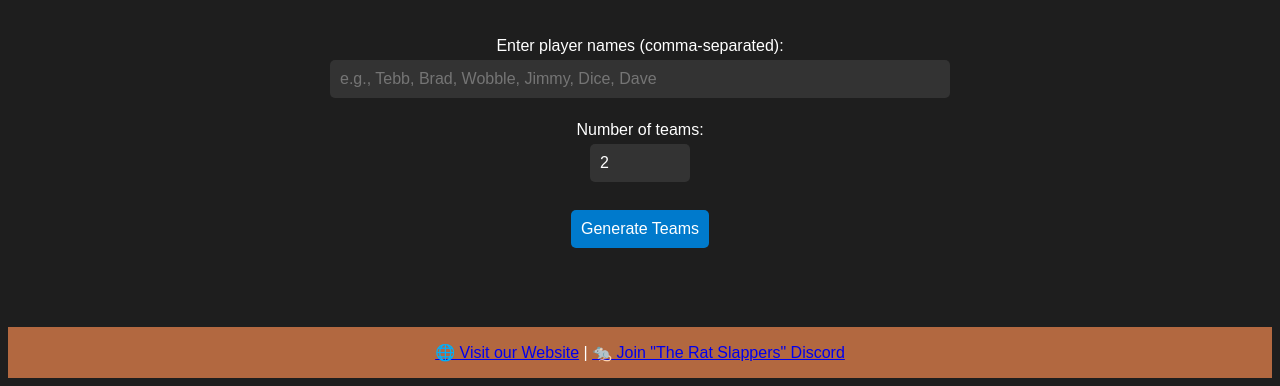
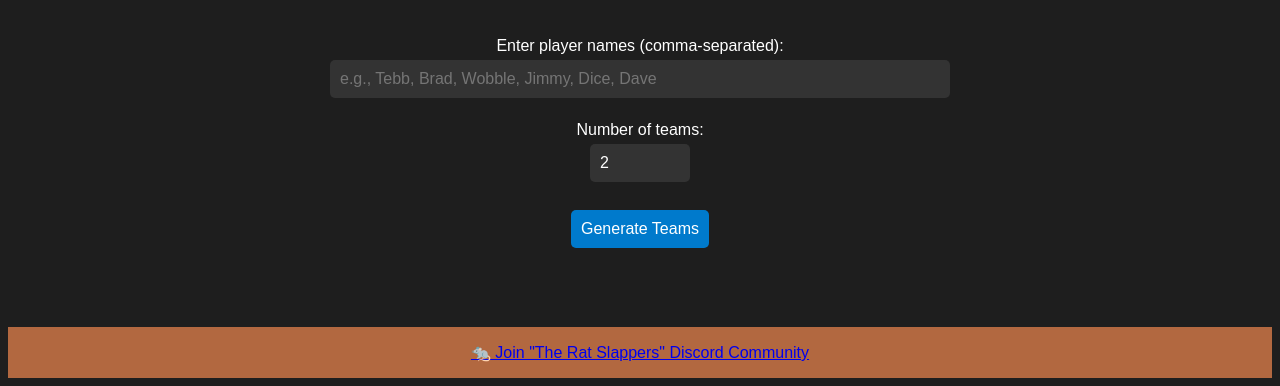
Before and after one commit to Tebbutt/RollForTeams, a plain HTML site: page index.html in a window 1280 px wide. Shown: the part 455-841 px from the top of the page. Drawn offline with Linux system fonts and the light colour scheme.

Commit message:
Update index.html

```diff
--- a/index.html
+++ b/index.html
@@ -120,8 +120,7 @@
 </br>
 </br>
 <footer style="text-align:center; padding:1em 0; background:#B26840;">
-  <a href="https://ratslappers.wordpress.com" target="_blank">🌐 Visit our Website</a> |
-  <a href="https://discord.gg/TYB9vghZ28" target="_blank">🐀 Join "The Rat Slappers" Discord</a>
+   <a href="https://discord.gg/TYB9vghZ28" target="_blank">🐀 Join "The Rat Slappers" Discord Community</a>
 </footer>
 </body>
 </html>
```
